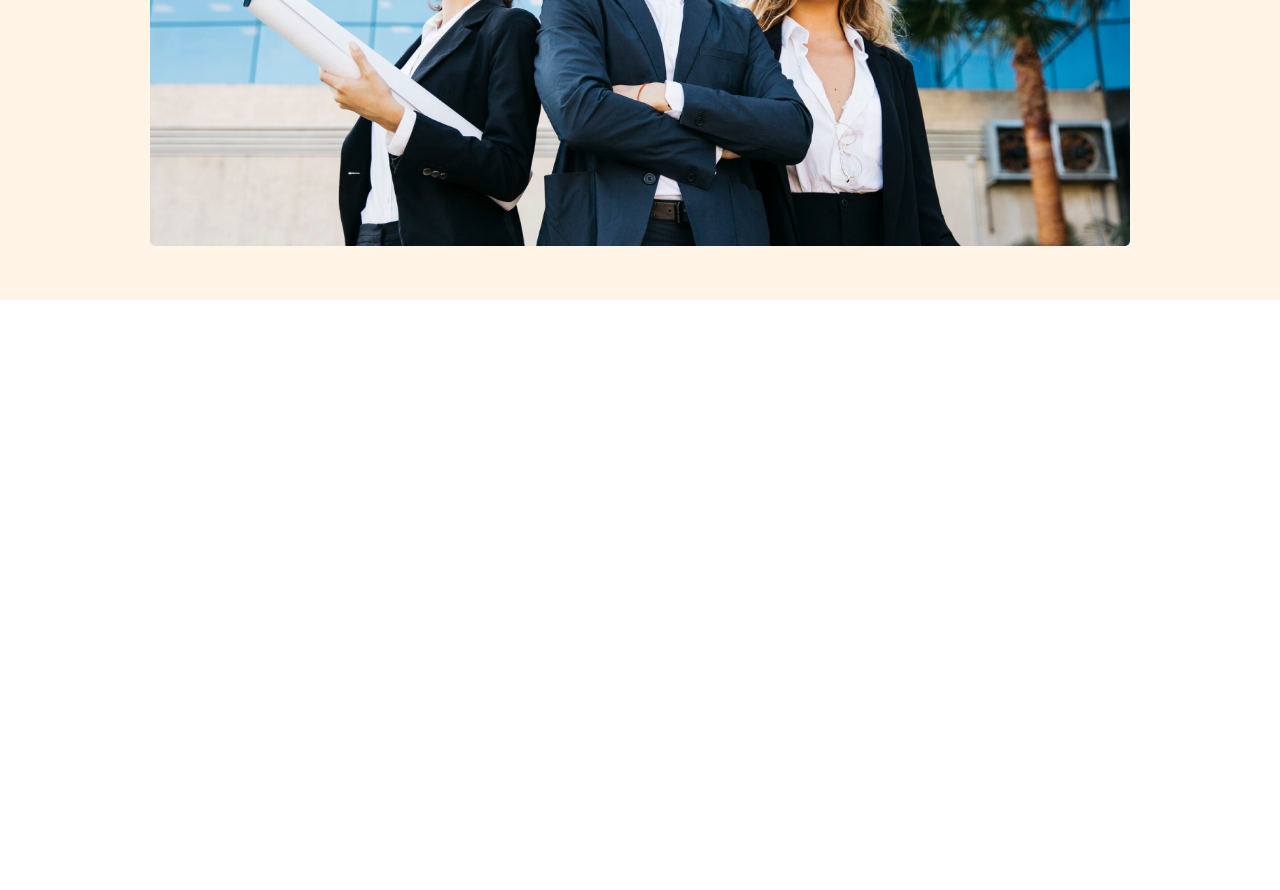
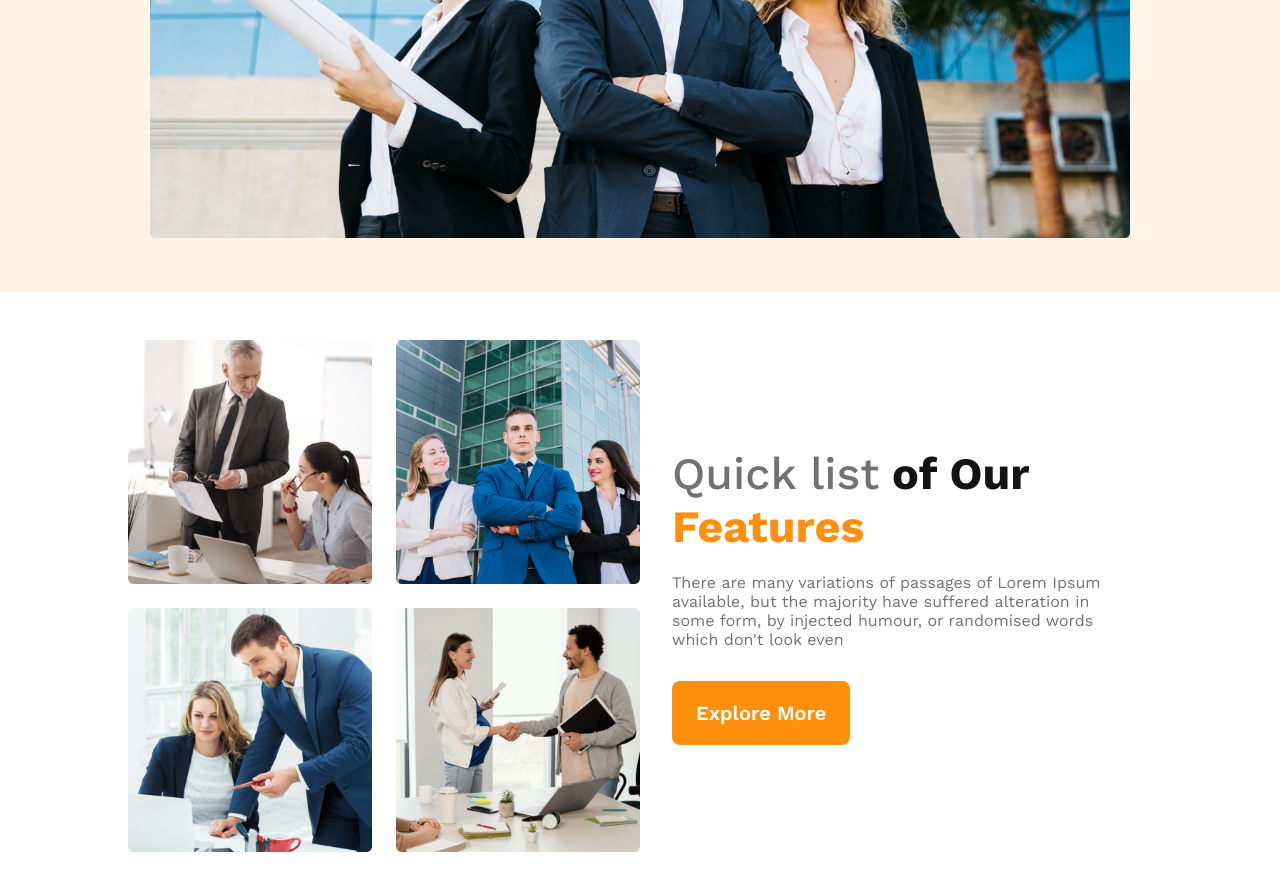
Before and after one commit to Kayum-Ali/G3-Architects-Website, a plain HTML site: page index.html in a window 1280 px wide. Shown: the part 706-1596 px from the top of the page. Before the commit the page ends 1006 px from the top, so only its background shows below. Drawn offline with nearby package versions, Linux system fonts and the light colour scheme.

Commit message:
team section responsive done

```diff
--- a/index.html
+++ b/index.html
@@ -29,7 +29,7 @@
             <div class="banner-content">
                    <h1 class="banner-title">
                     Brand New <br> Group of Architects</h1>
-                    <p class="banner-description">
+                    <p class="text-light-gray">
                     There are many variations of passages of Lorem Ipsum available, but the majority have suffered
                     alteration in some form, by injected humour, or randomised words which don't look even</p>
                    <button class="btn-primary"> Explore More </button>
@@ -37,7 +37,27 @@
                  <img class="banner-img" src="images/banner.png" alt="">
         </div>
     </header>
-    <main></main>
+    <main>
+        <!------------ teams section start -->
+        <section class="team-container">
+            <div class="team-img">
+                <img src="images/team1.png" alt="">
+                <img src="images/team2.png" alt="">
+                <img src="images/team3.png" alt="">
+                <img src="images/team4.png" alt="">
+            </div>
+            <div class="team-content">
+                <h3 class="team-title">
+                    <span class="first-span text-light-gray">Quick list</span> <span class="second-span">of Our </span> <span class="third-span">Features</span>
+                </h3>
+                <p class="text-light-gray">There are many variations of passages of Lorem Ipsum available, but the majority have suffered alteration in some form, by injected humour, or randomised words which don't look even</p>
+                <button class="btn-primary">Explore More</button>
+            </div>
+
+
+        </section>
+        <!---------- teams section end -->
+    </main>
 
     <footer>
 
--- a/style.css
+++ b/style.css
@@ -22,6 +22,16 @@
 html{
     scroll-behavior: smooth;
 }
+main{
+    max-width: 80%;
+    margin: 0 auto;
+}
+.text-light-gray{
+    color: #727272;
+    margin: 1.25rem 0 2rem 0;
+
+}
+
 
 /* header style */
 header {
@@ -76,14 +86,50 @@ header {
     color: #131313;
 }
 
-.banner-description {
-    margin: 30px 0px;
-}
+
 
 .banner-img {
     margin-top: 3rem;
     width: 100%;
 }
+
+/* team style  */
+.team-container{
+    display: flex;
+    margin: 3rem 0;
+    align-items: center;
+}
+.team-img img{
+    width: 100%;
+}
+.team-img{
+    display: grid;
+    grid-template-columns: repeat(2,1fr);
+    gap: 1.5rem;
+    width: 50%;
+}
+.team-content{
+    width: 50%;
+    /* align-items: center;
+    margin: 9.375rem 1rem; */
+    padding: 0 2rem;
+}
+.team-title{
+    font-size: 2.8rem;
+}
+.team-title .first-span{
+    font-weight: 500;
+}
+.team-title .second-span{
+    color: #131313;
+    font-weight: 700;
+}
+.team-title .third-span{
+    color: #FF900E;
+    font-weight: 700;
+}
+
+
 
 
 /* responsive style */
@@ -94,11 +140,20 @@ header {
         header{
             padding: 1.25rem;
         }
-        nav{
+        nav, .team-container{
             flex-direction: column;
         }
         nav ul{
             margin-top: 1rem;
+        }
+        .team-img{
+            grid-template-columns: 1fr;
+            width: 100%;
+        }
+        .team-content{
+            width: 100%;
+            margin-top: 1rem;
+            padding: 0 1rem;
         }
 }
 
@@ -108,8 +163,18 @@ header {
     header{
         padding: 3rem;
     }
-    nav{
+    nav, .team-container{
         flex-direction: column;
+    }
+    .team-img{
+        grid-template-columns: repeat(2,1fr);
+        width: 100%;
+    }
+    .team-content{
+        width: 100%;
+        margin-top: 1.5rem;
+        padding: 0 1.5rem;
+        text-align: center;
     }
 
 }
```
